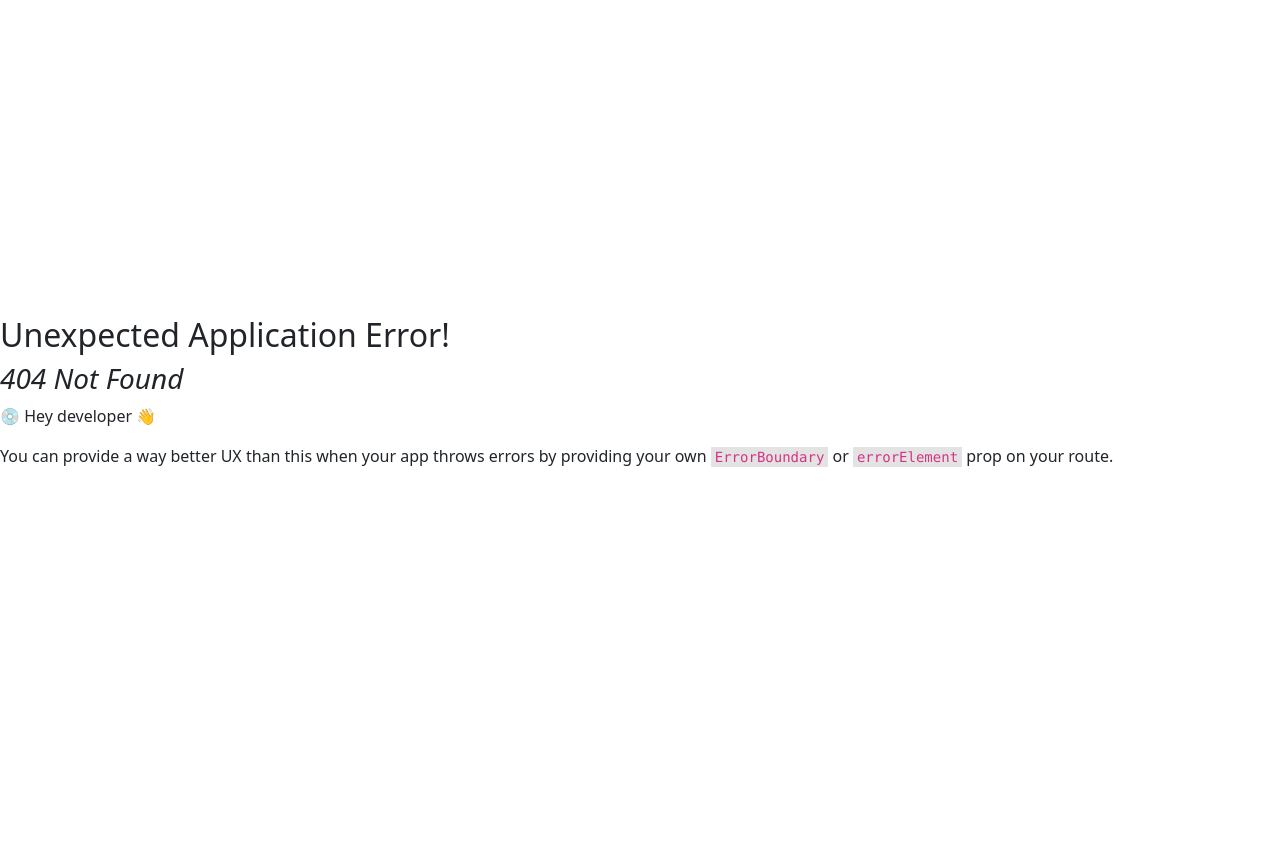
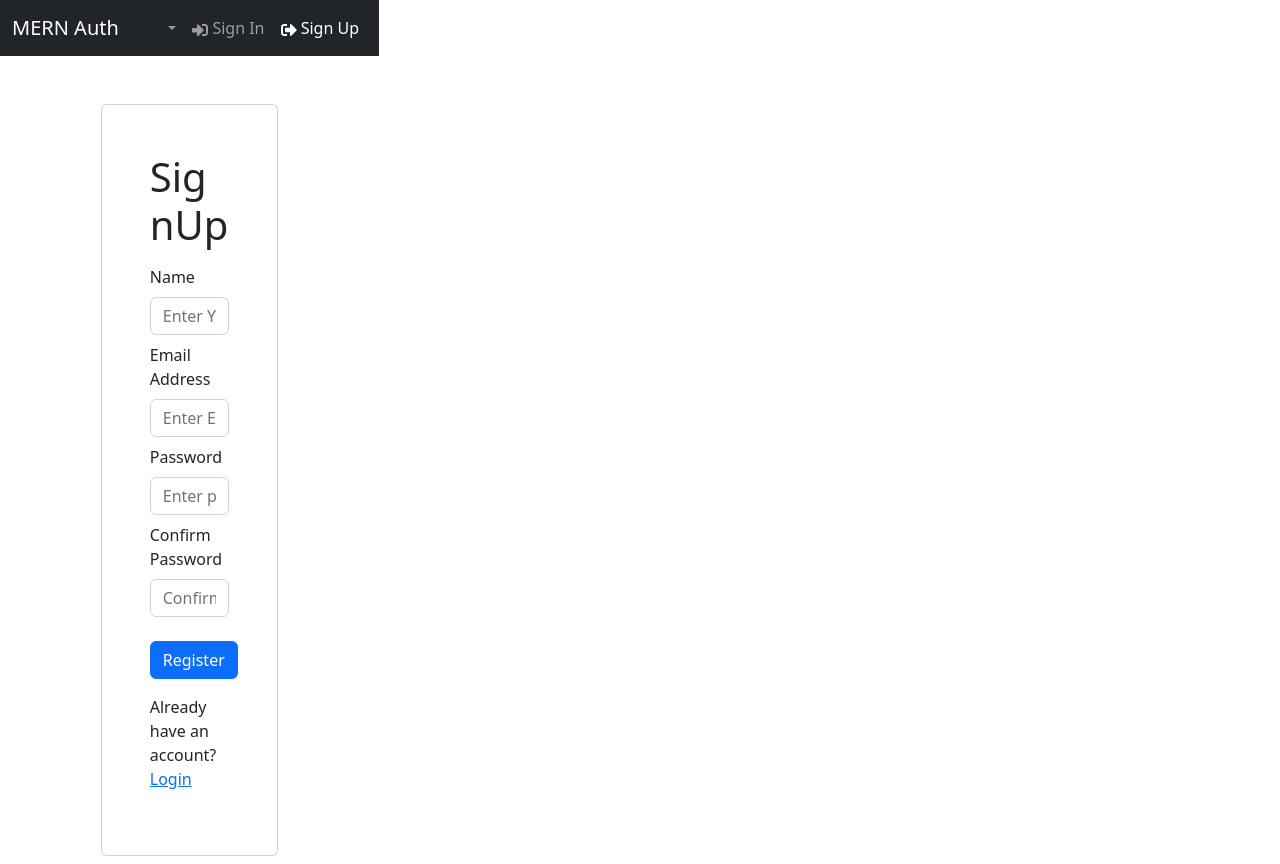
Before and after one commit to samedan/2412_mern_jwt_redux_traversy, a React (Vite) app in the folder frontend/: page /register in a window 1280 px wide. Before the commit this address had no page. Before the commit the page ends 800 px from the top, so only its background shows below. Built offline with nearby package versions, Linux system fonts and the light colour scheme.

Commit message:
Added Login & Register routes

```diff
--- /dev/null
+++ b/frontend/src/components/FormContainer.jsx
@@ -0,0 +1,16 @@
+import { Container, Row, Col } from "react-bootstrap";
+
+// eslint-disable-next-line react/prop-types
+const FormContainer = ({ children }) => {
+  return (
+    <Container>
+      <Row className="justify-content-md-center mt-5">
+        <Col xs={12} md={6} className="card p-5">
+          {children}
+        </Col>
+      </Row>
+    </Container>
+  );
+};
+
+export default FormContainer;
--- a/frontend/src/main.jsx
+++ b/frontend/src/main.jsx
@@ -10,11 +10,15 @@
 import "./index.css";
 import "bootstrap/dist/css/bootstrap.min.css";
 import HomeScreen from "./screens/HomeScreen";
+import { LoginScreen } from "./screens/LoginScreen.jsx";
+import { RegisterScreen } from "./screens/RegisterScreen.jsx";
 
 const router = createBrowserRouter(
   createRoutesFromElements(
     <Route path="/" element={<App />}>
       <Route index={true} path="/" element={<HomeScreen />} />
+      <Route path="/login" element={<LoginScreen />} />
+      <Route path="/register" element={<RegisterScreen />} />
     </Route>
   )
 );
--- /dev/null
+++ b/frontend/src/screens/LoginScreen.jsx
@@ -0,0 +1,50 @@
+import { useState } from "react";
+import { Link } from "react-router-dom";
+import { Form, Button, Row, Col } from "react-bootstrap";
+
+import FormContainer from "../components/FormContainer";
+
+export const LoginScreen = () => {
+  const [email, setEmail] = useState("");
+  const [password, setPassword] = useState("");
+
+  const submitHandler = async (e) => {
+    e.preventDefault();
+    console.log("sumbit");
+  };
+
+  return (
+    <FormContainer>
+      <h1>SignIn</h1>
+      <Form onSubmit={submitHandler}>
+        <Form.Group className="my-2" constrolId="email">
+          <Form.Label>Email Address</Form.Label>
+          <Form.Control
+            type="email"
+            placeholder="Enter Email"
+            value={email}
+            onChange={(e) => setEmail(e.target.value)}
+          ></Form.Control>
+        </Form.Group>
+        <Form.Group className="my-2" constrolId="password">
+          <Form.Label>Password</Form.Label>
+          <Form.Control
+            type="password"
+            placeholder="Enter password"
+            value={password}
+            onChange={(e) => setPassword(e.target.value)}
+          ></Form.Control>
+        </Form.Group>
+        <Button type="submit" varinat="primary" className="mt-3">
+          Sign In
+        </Button>
+
+        <Row className="py-3">
+          <Col>
+            New Customer? <Link to="/register">Register</Link>
+          </Col>
+        </Row>
+      </Form>
+    </FormContainer>
+  );
+};
--- /dev/null
+++ b/frontend/src/screens/RegisterScreen.jsx
@@ -0,0 +1,70 @@
+import { useState } from "react";
+import { Link } from "react-router-dom";
+import { Form, Button, Row, Col } from "react-bootstrap";
+
+import FormContainer from "../components/FormContainer";
+
+export const RegisterScreen = () => {
+  const [name, setName] = useState("");
+  const [email, setEmail] = useState("");
+  const [password, setPassword] = useState("");
+  const [confirmPassword, setConfirmPassword] = useState("");
+
+  const submitHandler = async (e) => {
+    e.preventDefault();
+    console.log("sumbit");
+  };
+
+  return (
+    <FormContainer>
+      <h1>SignUp</h1>
+      <Form onSubmit={submitHandler}>
+        <Form.Group className="my-2" constrolId="name">
+          <Form.Label>Name</Form.Label>
+          <Form.Control
+            type="text"
+            placeholder="Enter Your Name"
+            value={name}
+            onChange={(e) => setName(e.target.value)}
+          ></Form.Control>
+        </Form.Group>
+        <Form.Group className="my-2" constrolId="email">
+          <Form.Label>Email Address</Form.Label>
+          <Form.Control
+            type="email"
+            placeholder="Enter Email"
+            value={email}
+            onChange={(e) => setEmail(e.target.value)}
+          ></Form.Control>
+        </Form.Group>
+        <Form.Group className="my-2" constrolId="password">
+          <Form.Label>Password</Form.Label>
+          <Form.Control
+            type="password"
+            placeholder="Enter password"
+            value={password}
+            onChange={(e) => setPassword(e.target.value)}
+          ></Form.Control>
+        </Form.Group>
+        <Form.Group className="my-2" constrolId="confirmPassword">
+          <Form.Label>Confirm Password</Form.Label>
+          <Form.Control
+            type="password"
+            placeholder="Confirm password"
+            value={confirmPassword}
+            onChange={(e) => setConfirmPassword(e.target.value)}
+          ></Form.Control>
+        </Form.Group>
+        <Button type="submit" varinat="primary" className="mt-3">
+          Register
+        </Button>
+
+        <Row className="py-3">
+          <Col>
+            Already have an account? <Link to="/login">Login</Link>
+          </Col>
+        </Row>
+      </Form>
+    </FormContainer>
+  );
+};
```
